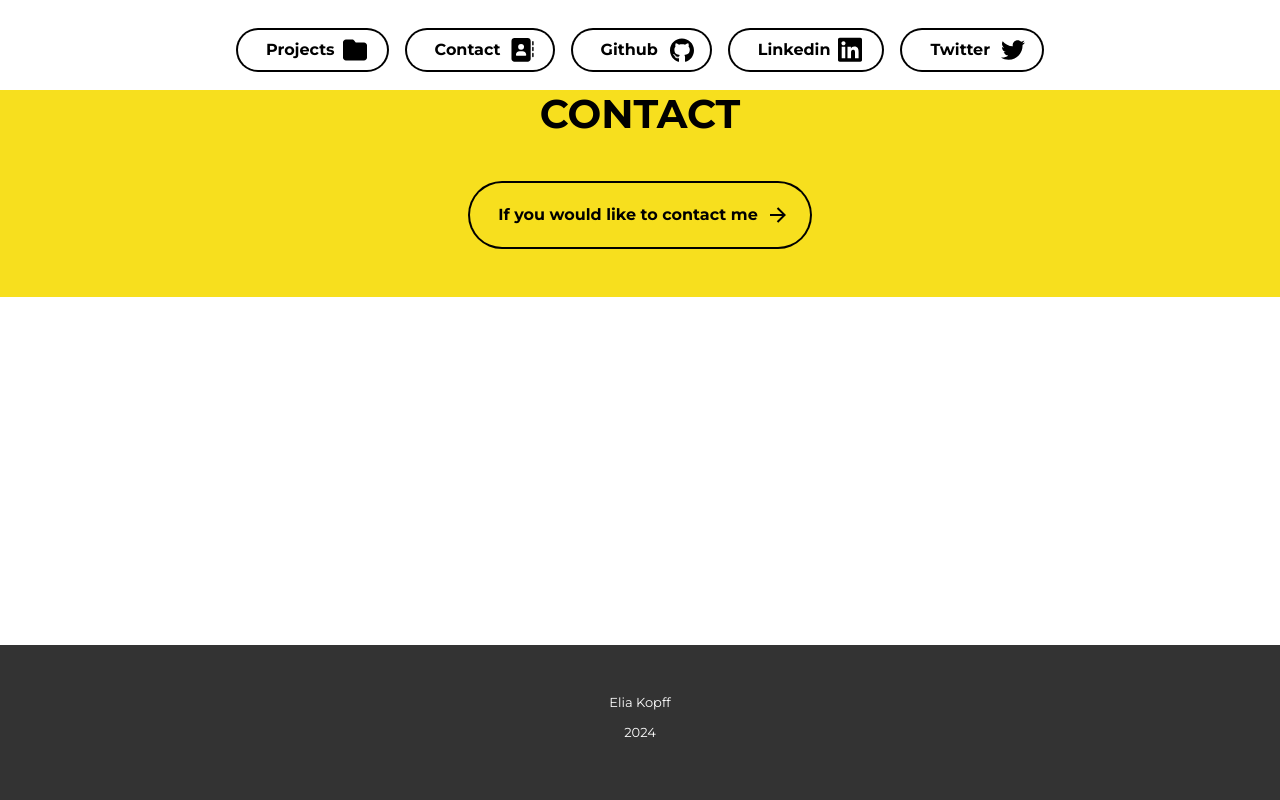
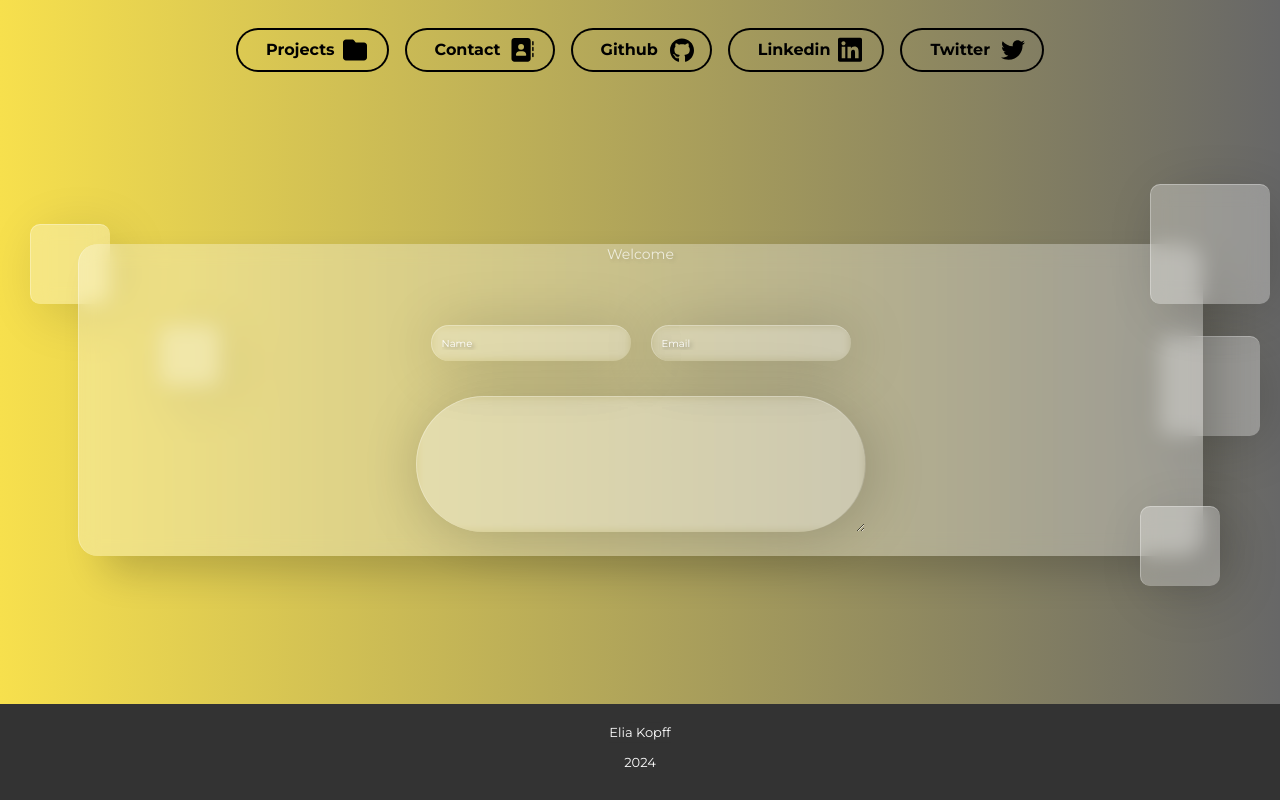
Before and after one commit to littlekanine/Portefolio_Next.js, a Next.js app: page /contactForm in a window 1280 px wide. Built offline with nearby package versions, Linux system fonts and the light colour scheme; a web font is replaced by a local one.

Commit message:
WIP Form / need change background

```diff
--- a/src/abstract/_variables.scss
+++ b/src/abstract/_variables.scss
@@ -74,6 +74,10 @@ h2 {
 	height: 100%;
 }
 
+.height80 {
+	height: 80%;
+}
+
 .margin-top10 {
 	margin-top: 10px;
 }
--- a/src/abstract/sections/_contact.scss
+++ b/src/abstract/sections/_contact.scss
@@ -1,17 +1,157 @@
-#contact {
-	background-color: $primary-color;
-	margin-bottom: -1px;
-	color: $white-color;
-	padding-bottom: 50px;
+$white: rgba(255, 255, 255, 0.3);
 
-	@include respond(tab-land) {
-		padding-bottom: 5rem;
-		clip-path: none;
+body {
+	background: linear-gradient(90deg, #f7e04d, #00000098);
+
+    height: 100vh;
+    font-family: "Montserrat", sans-serif;
+}
+
+.container {
+    position: absolute;
+    transform: translate(-50%, -50%);
+    top: 50%;
+    left: 50%;
+}
+
+form {
+    background: $white;
+    padding: 0;
+    border-radius: 20px;
+    border-left: 1px solid $white;
+    backdrop-filter: blur(10px);
+    box-shadow: 20px 20px 40px -6px rgba(0, 0, 0, 0.2);
+    text-align: center;
+    position: relative;
+    transition: all 0.2s ease-in-out;
+
+    p {
+        font-weight: 500;
+        color: #fff;
+        opacity: 0.7;
+        font-size: 1.4rem;
         margin-top: 0;
-		-webkit-clip-path: none;
+        margin-bottom: 60px;
+        text-shadow: 2px 2px 4px rgba(0, 0, 0, 0.2);
     }
-	@media (max-width: 768px) {
-		padding: 2rem 0;
+
+    a {
+        text-decoration: none;
+        color: #ddd;
+        font-size: 12px;
+
+        // &:hover {
+        //     text-shadow: 2px 2px 6px #00000040;
+        // }
+
+        &:active {
+            text-shadow: none;
+        }
+    }
+
+    input {
+        background: transparent;
+        width: 200px;
+        padding: 1em;
+        margin-bottom: 2em;
+        border: none;
+        border-left: 1px solid $white;
+        border-top: 1px solid $white;
+        border-radius: 5000px;
+        backdrop-filter: blur(5px);
+        box-shadow: 4px 4px 60px rgba(0, 0, 0, 0.2);
+        color: #fff;
+        font-family: Montserrat, sans-serif;
+        font-weight: 500;
+        transition: all 0.2s ease-in-out;
+        text-shadow: 2px 2px 4px rgba(0, 0, 0, 0.2);
+    }
+
+	.inputForm {
+		gap: 20px;
+	}
+
+    textarea {
+        background: transparent;
+        width: 40%;
+        padding: 3em;
+        margin-bottom: 2em;
+        border: none;
+        border-left: 1px solid $white;
+        border-top: 1px solid $white;
+        border-radius: 5000px;
+        backdrop-filter: blur(5px);
+        box-shadow: 4px 4px 60px rgba(0, 0, 0, 0.2);
+        color: #fff;
+        font-family: Montserrat, sans-serif;
+        font-weight: 500;
+        transition: all 0.2s ease-in-out;
+        text-shadow: 2px 2px 4px rgba(0, 0, 0, 0.2);
+    }
+}
+
+::placeholder {
+    font-family: Montserrat, sans-serif;
+    font-weight: 400;
+    color: #fff;
+    text-shadow: 2px 2px 4px rgba(0, 0, 0, 0.4);
+}
+
+.drop {
+    background: $white;
+    backdrop-filter: blur(10px);
+    border-radius: 10px;
+    border-left: 1px solid $white;
+    border-top: 1px solid $white;
+    box-shadow: 10px 10px 60px -8px rgba(0, 0, 0, 0.2);
+    position: absolute;
+    transition: all 0.2s ease;
+
+    &-1 {
+        height: 80px;
+        width: 80px;
+        top: -20px;
+        left: -40px;
+        z-index: -1;
+    }
+
+    &-2 {
+        height: 80px;
+        width: 80px;
+        bottom: -30px;
+        right: -10px;
+    }
+
+    &-3 {
+        height: 100px;
+        width: 100px;
+        bottom: 120px;
+        right: -50px;
+        z-index: -1;
+    }
+
+    &-4 {
+        height: 120px;
+        width: 120px;
+        top: -60px;
+        right: -60px;
+    }
+
+    &-5 {
+        height: 60px;
+        width: 60px;
+        bottom: 170px;
+        left: 90px;
+        z-index: -1;
+    }
+}
+
+a,
+input:focus,
+select:focus,
+textarea:focus,
+button:focus {
+    outline: none;
 }
 
 .contact-wrapper {
@@ -32,4 +172,3 @@
         }
     }
 }
-}
--- a/src/app/components/buttons/_buttons.scss
+++ b/src/app/components/buttons/_buttons.scss
@@ -73,7 +73,8 @@
         transform: translate(-50%, -50%);
         width: 20px;
         height: 20px;
-        background-color: #f7df1e;
+        background-color: #f7de1eb5;
+        backdrop-filter: blur(5px);
         border-radius: 50%;
         opacity: 0;
         transition: all 0.8s cubic-bezier(0.23, 1, 0.32, 1);
--- a/src/app/components/navBar/NavBar.js
+++ b/src/app/components/navBar/NavBar.js
@@ -15,13 +15,13 @@ const NavBar = ({ darkMode,isNotHome }) => {
                     <Link href="/contactForm" className={`animated-button ${darkMode ? "dark-mode" : ""} ${buttonStyle}`}>
                             <Buttons message={"Contact"} ContactSvg={ContactSvg} SvgLeft={ArrowLeft} darkMode={darkMode} />
                     </Link>
-                    <a rel="noreferrer" href="https://github.com/littlekanine" className={`animated-button ${darkMode ? "dark-mode" : ""}${buttonStyle}`}>
+                    <a rel="noreferrer" href="https://github.com/littlekanine" target="_blank" className={`animated-button ${darkMode ? "dark-mode" : ""}${buttonStyle}`}>
                         <Buttons message={"Github"} GitHubSvg={GitHubSvg} SvgLeft={ArrowLeft} darkMode={darkMode} />
                     </a>
-                    <a rel="noreferrer" href="https://www.linkedin.com/in/elia-kopff-16064b228/?original_referer=https%3A%2F%2Fwww%2Egoogle%2Ecom%2F&originalSubdomain=fr" className={`animated-button ${darkMode ? "dark-mode" : ""}${buttonStyle}`}>
+                    <a rel="noreferrer" href="https://www.linkedin.com/in/elia-kopff-16064b228/?original_referer=https%3A%2F%2Fwww%2Egoogle%2Ecom%2F&originalSubdomain=fr" target="_blank" className={`animated-button ${darkMode ? "dark-mode" : ""}${buttonStyle}`}>
                         <Buttons message={"Linkedin"} LinkedinSvg={LinkedinSvg} SvgLeft={ArrowLeft} darkMode={darkMode} />
                     </a>
-                    <a rel="noreferrer" href="https://x.com/K_D3828" className={`animated-button ${darkMode ? "dark-mode" : ""}${buttonStyle}`}>
+                    <a rel="noreferrer" href="https://x.com/K_D3828" target="_blank" className={`animated-button ${darkMode ? "dark-mode" : ""}${buttonStyle}`}>
                         <Buttons message={"Twitter"} TwitterSvg={TwitterSvg} SvgLeft={ArrowLeft} darkMode={darkMode} />
                     </a>
                 </div>
--- a/src/app/contactForm/page.js
+++ b/src/app/contactForm/page.js
@@ -1,19 +1,28 @@
-import Buttons from '../components/buttons/index';
-import { ArrowRight, Enveloppe } from '../components/svgcomponent/SvgComponent';
+import Buttons from "../components/buttons/index";
+import { ArrowRight, Enveloppe } from "../components/svgcomponent/SvgComponent";
 
 function ContactForm() {
-	return (
-		<div>
-			<section id="contact" className="form">
-				<h1 className="section-title">Contact</h1>
-				<div className="form-button hero-cta load-hidden">
-					<a rel="noreferrer" className="animated-button" href="mailto:elia.kopff3891@gmail.com">
-						<Buttons className="animated-button" message={'If you would like to contact me'} SvgRight={ArrowRight} SvgEnvellope={Enveloppe} />
-					</a>
-				</div>
-			</section>
-		</div>
-	);
+    return (
+        <div className="container">
+            <form action="/submit-contact" method="post">
+                <p>Welcome</p>
+                <div className="inputForm flex center">
+                    <input type="name" placeholder="Name" />
+                    <input type="Email" placeholder="Email" />
+                </div>
+                <br />
+                <textarea id="story" name="story" rows="5" cols="33"></textarea>
+            </form>
+
+            <div className="drops">
+                <div className="drop drop-1"></div>
+                <div className="drop drop-2"></div>
+                <div className="drop drop-3"></div>
+                <div className="drop drop-4"></div>
+                <div className="drop drop-5"></div>
+            </div>
+        </div>
+    );
 }
 
 export default ContactForm;
```
Lines whose indentation alone changed are shown as unchanged.
